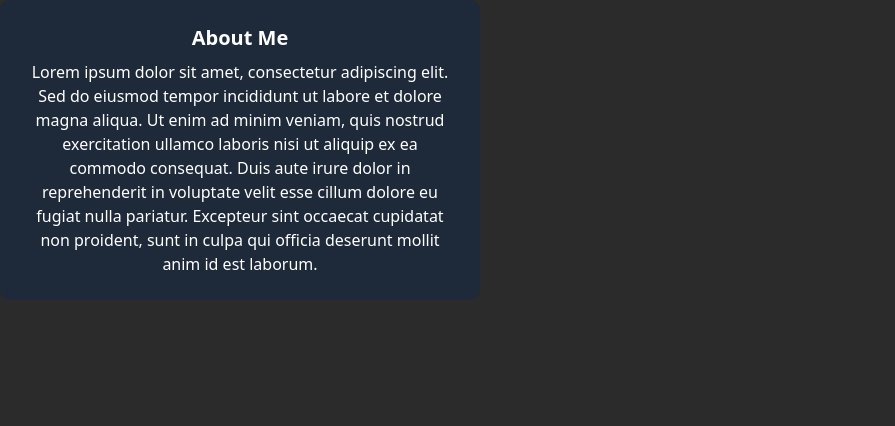
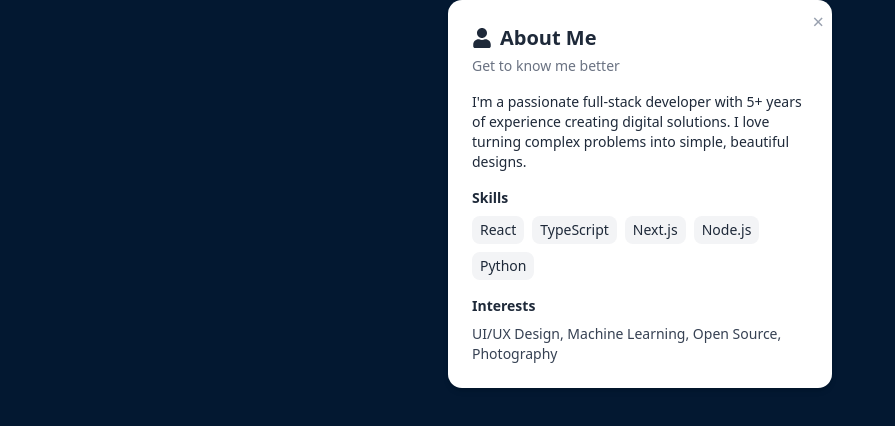
Before and after one commit to KerryLin11/portfolio, a React (Vite) app in the folder my-portfolio/: page /about in a window 1280 px wide. Shown: the top 426 px of the page, without its empty margins (0-895 px from the left). Built offline with nearby package versions, Linux system fonts and the light colour scheme.

Commit message:
about, contact, bubble animations done

```diff
--- a/my-portfolio/src/components/mindmap buttons/Bubble.tsx
+++ b/my-portfolio/src/components/mindmap buttons/Bubble.tsx
@@ -1,3 +1,4 @@
+import { motion } from 'framer-motion';
 import React from 'react';
 
 interface BubbleProps {
@@ -16,13 +17,30 @@ const Bubble = ({
     style = {},
 }: BubbleProps) => {
     return (
-        <div
+        <motion.div
             onClick={onClick}
-            className={`w-24 h-24 flex items-center justify-center text-white ${color} rounded-full cursor-pointer transition-transform hover:scale-110 shadow-md ${className}`}
+            className={`w-24 h-24 flex items-center justify-center text-white ${color} rounded-full cursor-pointer shadow-md ${className}`}
             style={style}
+            whileHover={{
+                scale: 1.1,
+                transition: {
+                    type: 'spring',
+                    stiffness: 300,
+                    damping: 10,
+                },
+            }}
+            whileTap={{ scale: 0.9 }}
+            initial={{ scale: 0 }}
+            animate={{ scale: 1 }}
+            exit={{ scale: 0, opacity: 0 }}
+            transition={{
+                type: 'spring',
+                stiffness: 300,
+                damping: 20,
+            }}
         >
             {text}
-        </div>
+        </motion.div>
     );
 };
 
--- a/my-portfolio/src/components/mindmap buttons/RenderNode.tsx
+++ b/my-portfolio/src/components/mindmap buttons/RenderNode.tsx
@@ -1,10 +1,9 @@
 // RenderNode.tsx
 import { useState } from 'react';
+import { AnimatePresence, motion } from 'framer-motion';
 import RelativeTo from './RelativeTo';
 import Bubble from './Bubble';
 import type { Node } from './mindmap';
-
-
 
 interface RenderNodeProps {
     node: Node;
@@ -19,8 +18,6 @@ const RenderNode = ({
 }: RenderNodeProps) => {
     const [expanded, setExpanded] = useState(false);
 
-
-    // Guard clause: if node shouldn’t be seen, don’t render anything.
     if (!isVisible) return null;
 
     return (
@@ -33,11 +30,8 @@ const RenderNode = ({
                         onClick={() => {
                             if (node.linkToSection) {
                                 onSelectSection(node.linkToSection, pos);
-                                // console.log('clicked a node with a section');
                             } else {
                                 onSelectSection("", pos);
-                                // console.log('clicked a node with no section');
-
                                 if (node.children?.length) {
                                     setExpanded((prev) => !prev);
                                 }
@@ -47,15 +41,27 @@ const RenderNode = ({
                 )}
             </RelativeTo>
 
+            <AnimatePresence>
                 {expanded &&
                     node.children?.map((child) => (
+                        <motion.div
+                            key={child.id}
+                            initial={{ opacity: 0, scale: 0.9 }}
+                            animate={{ opacity: 1, scale: 1 }}
+                            exit={{ opacity: 0, scale: 0.9 }}
+                            transition={{
+                                duration: 0.5,          // Slower enter animation
+                                exit: { duration: 0.2 } // Faster exit animation
+                            }}
+                        >
                             <RenderNode
-                        key={child.id}
                                 node={child}
                                 onSelectSection={onSelectSection}
                                 isVisible={true}
                             />
+                        </motion.div>
                     ))}
+            </AnimatePresence>
         </>
     );
 };
--- a/my-portfolio/src/pages/About.tsx
+++ b/my-portfolio/src/pages/About.tsx
@@ -1,13 +1,41 @@
-const AboutSection = () => (
-    <div className="p-6 text-white bg-gray-800 rounded-lg w-[30rem] text-center">
-        <h2 className="text-xl font-bold mb-2">About Me</h2>
-        <p>
-            Lorem ipsum dolor sit amet, consectetur adipiscing elit. Sed do eiusmod tempor incididunt ut labore et dolore magna aliqua.
-            Ut enim ad minim veniam, quis nostrud exercitation ullamco laboris nisi ut aliquip ex ea commodo consequat.
-            Duis aute irure dolor in reprehenderit in voluptate velit esse cillum dolore eu fugiat nulla pariatur.
-            Excepteur sint occaecat cupidatat non proident, sunt in culpa qui officia deserunt mollit anim id est laborum.
-        </p>
-    </div>
-);
+import { FaUser } from 'react-icons/fa';
+
+const AboutSection = () => {
+    return (
+        <div className="max-w-sm mx-auto bg-white text-gray-800 p-6 rounded-xl shadow-md relative">
+            <button className="absolute top-2 right-2 text-gray-400 hover:text-gray-600 text-xl">
+                &times;
+            </button>
+            <h2 className="text-xl font-semibold mb-1 flex items-center">
+                <FaUser className="w-5 h-5 mr-2" />
+                About Me
+            </h2>
+            <p className="text-sm text-gray-500 mb-4">Get to know me better</p>
+
+            <p className="text-sm mb-4">
+                I'm a passionate full-stack developer with 5+ years of experience creating digital solutions.
+                I love turning complex problems into simple, beautiful designs.
+            </p>
+
+            <div className="mb-4">
+                <p className="font-semibold text-sm mb-2">Skills</p>
+                <div className="flex flex-wrap gap-2 text-sm">
+                    {['React', 'TypeScript', 'Next.js', 'Node.js', 'Python'].map(skill => (
+                        <span key={skill} className="bg-gray-100 text-gray-800 px-2 py-1 rounded-md">
+                            {skill}
+                        </span>
+                    ))}
+                </div>
+            </div>
+
+            <div>
+                <p className="font-semibold text-sm mb-2">Interests</p>
+                <p className="text-sm text-gray-700">
+                    UI/UX Design, Machine Learning, Open Source, Photography
+                </p>
+            </div>
+        </div>
+    );
+};
 
 export default AboutSection;
--- a/my-portfolio/src/pages/Home.tsx
+++ b/my-portfolio/src/pages/Home.tsx
@@ -5,6 +5,7 @@ import ContactSection from '../pages/Contact';
 import RenderNode from '@/components/mindmap buttons/RenderNode';
 import type { Node } from '@/components/mindmap buttons/mindmap';
 import RelativeTo from '@/components/mindmap buttons/RelativeTo';
+import { motion, AnimatePresence } from 'framer-motion';
 
 const nodeData: Node[] = [
     {
@@ -112,56 +113,75 @@ const Home = () => {
     const [activeSection, setActiveSection] = useState<string | null>(null);
     const [sectionAnchor, setSectionAnchor] = useState<{ x: number; y: number } | null>(null);
 
-    const renderActiveSection = () => {
-        if (!sectionAnchor || !activeSection) return null;
-
-        switch (activeSection) {
-            case 'about':
-                return (
-                    <RelativeTo anchor={sectionAnchor} offset={{ x: 0, y: -220 }}>
-                        {() => <AboutSection />}
-                    </RelativeTo>
-                );
-            case 'projects':
-                return (
-                    <RelativeTo anchor={sectionAnchor} offset={{ x: 0, y: 150 }}>
-                        {() => <ProjectsSection />}
-                    </RelativeTo>
-                );
-            case 'contact':
-                return (
-                    <RelativeTo anchor={sectionAnchor} offset={{ x: 0, y: 200 }}>
-                        {() => <ContactSection />}
-                    </RelativeTo>
-                );
-            default:
-                return null;
+    const handleSelect = (section: string, pos: { x: number; y: number }) => {
+        if (section === '' || activeSection === section) {
+            setActiveSection(null);
+            setSectionAnchor(null);
+        } else {
+            setActiveSection(section);
+            setSectionAnchor(pos);
         }
     };
+
+
 
     return (
         <div className="relative w-screen h-screen">
             <RenderNode
                 node={nodeData[0]}
-                onSelectSection={(section, pos) => {
-                    if (section === '') {
-                        setActiveSection(null);
-                        setSectionAnchor(null);
-                        return;
-                    }
-
-                    if (activeSection === section) {
-                        setActiveSection(null);
-                        setSectionAnchor(null);
-                    } else {
-                        setActiveSection(section);
-                        setSectionAnchor(pos);
-                    }
-                }}
+                onSelectSection={handleSelect}
                 isVisible={true}
             />
 
-            {renderActiveSection()}
+            <AnimatePresence>
+                {activeSection === 'about' && sectionAnchor && (
+                    <RelativeTo anchor={sectionAnchor} offset={{ x: 0, y: -200 }}>
+                        {() => (
+                            <motion.div
+                                key="about"
+                                initial={{ opacity: 0, scale: 0.9 }}
+                                animate={{ opacity: 1, scale: 1 }}
+                                exit={{ opacity: 0, scale: 0.9 }}
+                                transition={{ duration: 0.3 }}
+                            >
+                                <AboutSection />
+                            </motion.div>
+                        )}
+                    </RelativeTo>
+                )}
+
+                {activeSection === 'projects' && sectionAnchor && (
+                    <RelativeTo anchor={sectionAnchor} offset={{ x: 0, y: 100 }}>
+                        {() => (
+                            <motion.div
+                                key="projects"
+                                initial={{ opacity: 0, y: 20 }}
+                                animate={{ opacity: 1, y: 0 }}
+                                exit={{ opacity: 0, y: 20 }}
+                                transition={{ duration: 0.3 }}
+                            >
+                                <ProjectsSection />
+                            </motion.div>
+                        )}
+                    </RelativeTo>
+                )}
+
+                {activeSection === 'contact' && sectionAnchor && (
+                    <RelativeTo anchor={sectionAnchor} offset={{ x: 0, y: 200 }}>
+                        {() => (
+                            <motion.div
+                                key="contact"
+                                initial={{ opacity: 0, scale: 0.95 }}
+                                animate={{ opacity: 1, scale: 1 }}
+                                exit={{ opacity: 0, scale: 0.95 }}
+                                transition={{ duration: 0.3 }}
+                            >
+                                <ContactSection />
+                            </motion.div>
+                        )}
+                    </RelativeTo>
+                )}
+            </AnimatePresence>
         </div>
     );
 };
--- a/my-portfolio/src/styles/globals.css
+++ b/my-portfolio/src/styles/globals.css
@@ -5,5 +5,5 @@ body,
     padding: 0;
     height: 100%;
     overflow: hidden;
-    background-color: #2b2b2b;
+    background-color: #031831;
 }
```
Also changed, not shown: 1 other file (tests, documents, lock files or other folders). Lines whose indentation alone changed are shown as unchanged.
